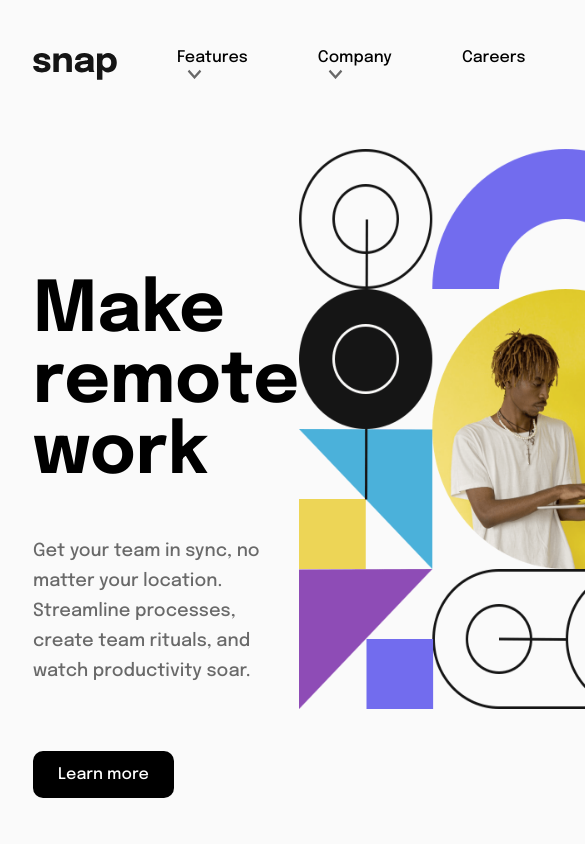
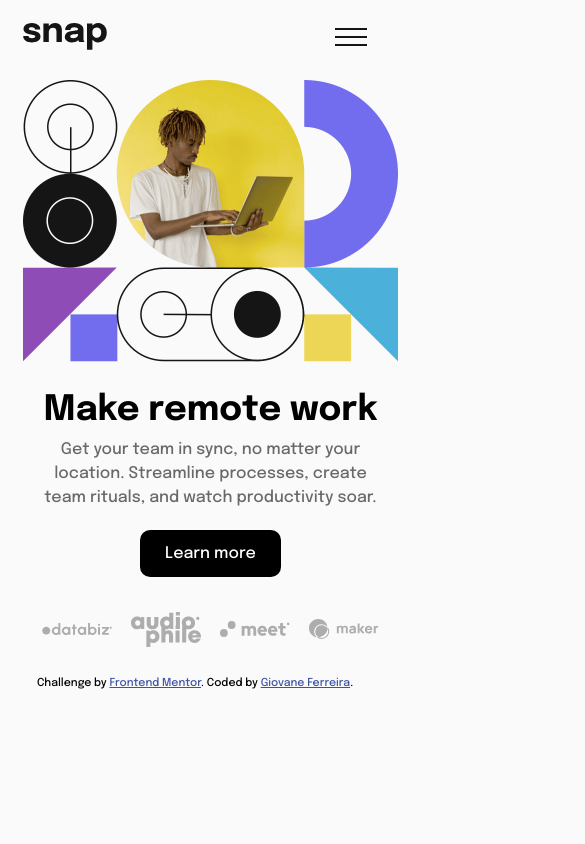
Before and after one commit to giovane-f16/Frontend-mentor, a plain HTML site: page index.html in a window 390 px wide. Shown: the top 844 px of the page, 585 px wide, since content can reach past the window. Drawn offline with Linux system fonts and the light colour scheme.

Commit message:
Incluindo versão mobile

```diff
--- a/index.html
+++ b/index.html
@@ -51,15 +51,16 @@
 			<button>Login</button>
 			<button>Register</button>
 		</div>
-
+		<img src="images/icon-menu.svg" class="menu-mobile">
 	</header>
 
 	<main>
 		<div>
-			<h1>Make<br>remote work</h1>
+			<img src="images/image-hero-mobile.png" class="img-mobile">
+			<h1>Make remote work</h1>
 
-			<p>Get your team in sync, no matter your location.<br>Streamline processes,
-			create team rituals, and<br>watch productivity soar.</p>
+			<p>Get your team in sync, no matter your location. Streamline processes,
+			create team rituals, and watch productivity soar.</p>
 
 			<a href="#">Learn more</a>
 
@@ -70,7 +71,7 @@
 				<img src="images/client-maker.svg" alt="">
 			</div>
 		</div>
-		<img src="images/image-hero-desktop.png" alt="">
+		<img src="images/image-hero-desktop.png" class="img-desktop">
 	</main>
 
 	<footer>
--- a/style.css
+++ b/style.css
@@ -154,6 +154,10 @@ body > main > img {
     color: hsl(228, 45%, 44%);
 }
 
+.img-mobile,
+.menu-mobile {
+    display: none;
+}
 /*
  @todo: verificar hover no header
  .menu li:not(.features-itens ul li):hover {
@@ -161,3 +165,61 @@ body > main > img {
     background-color: aqua;
 }
 */
+
+@media screen and (max-width: 958px) {
+    body header div ul.menu,
+    body header div.botoes,
+    .img-desktop {
+        display: none;
+    }
+
+    .menu-mobile {
+        display: block;
+    }
+
+    .img-mobile {
+        display: block;
+        width: 375px;
+        margin-bottom: 30px;
+    }
+
+    body > * {
+        padding: 15px;
+    }
+
+    body > main > div {
+        display: flex;
+        flex-direction: column;
+        margin-top: 0px;
+    }
+
+    body > main > div > h1 {
+        font-size: 35px;
+        white-space: nowrap;
+        margin: 0px;
+        align-self: center;
+    }
+
+    body > main > div > p {
+        font-size: 16px;
+        line-height: 24px;
+        margin: 10px 10px 20px 10px;
+        text-align: center;
+    }
+
+    body > main > div > a {
+        margin: 0px auto;
+    }
+
+    body > main > div > div.marcas {
+        margin-top: 35px;
+        display: flex;
+        align-items: center;
+        justify-content: space-evenly;
+    }
+
+    body > main > div > div.marcas img {
+        margin-right: 0px;
+        width: 70px;
+    }
+}
```
